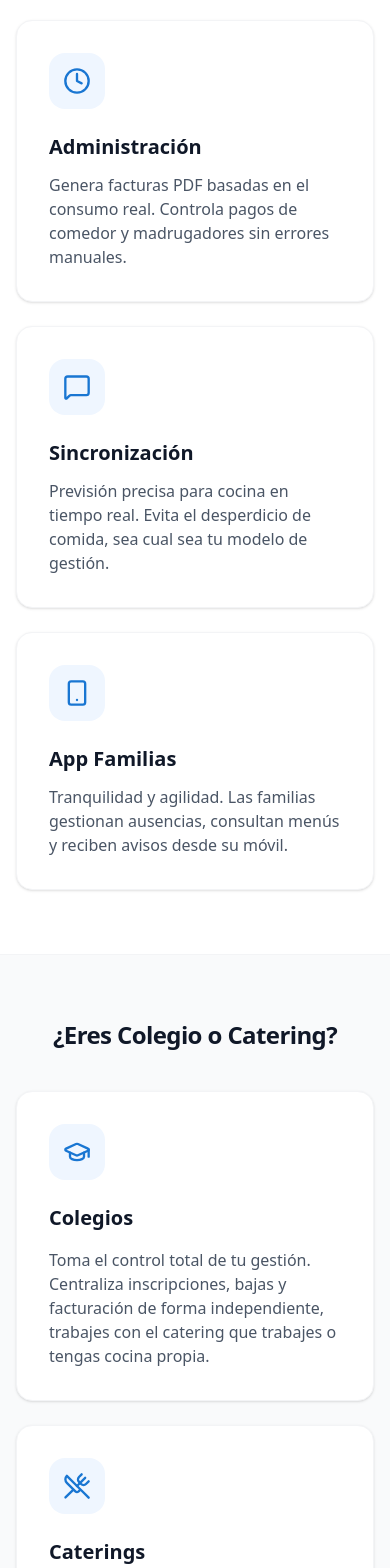
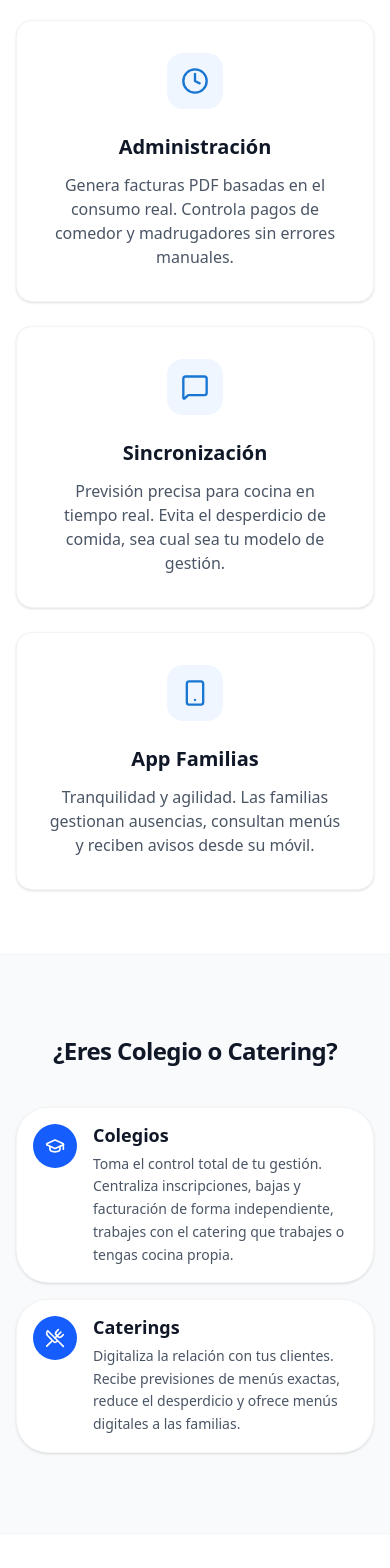
Before and after one commit to andreacb1995/kuvu-landing-page, a React (Vite) app: page / in a window 390 px wide. Shown: the part 1400-2968 px from the top of the page. Built offline with nearby package versions, Linux system fonts and the light colour scheme; no server answers.

Commit message:
mejora responsive y secciones

```diff
--- a/src/Landing.tsx
+++ b/src/Landing.tsx
@@ -303,33 +303,33 @@ export default function Landing() {
           </div>
 
           <div className="grid grid-cols-1 lg:grid-cols-3 gap-6 md:gap-10 lg:gap-12">
-            <div className="bg-white p-8 rounded-2xl shadow-sm border border-gray-100 hover:shadow-md transition-shadow">
-              <div className="w-14 h-14 bg-blue-50 rounded-2xl flex items-center justify-center mb-6">
-                <Clock className="w-7 h-7 text-[#1976d2]" />
+            <div className="rounded-2xl border border-gray-100 bg-white p-8 text-center shadow-sm transition-shadow hover:shadow-md md:text-left">
+              <div className="mx-auto mb-6 flex h-14 w-14 items-center justify-center rounded-2xl bg-blue-50 md:mx-0">
+                <Clock className="h-7 w-7 text-[#1976d2]" />
               </div>
-              <h3 className="text-xl font-bold text-gray-900 mb-3">Administración</h3>
+              <h3 className="mb-3 text-xl font-bold text-gray-900">Administración</h3>
               <p className="text-gray-600 leading-normal md:leading-relaxed">
                 Genera facturas PDF basadas en el consumo real. Controla pagos de comedor y madrugadores sin errores
                 manuales.
               </p>
             </div>
 
-            <div className="bg-white p-8 rounded-2xl shadow-sm border border-gray-100 hover:shadow-md transition-shadow">
-              <div className="w-14 h-14 bg-blue-50 rounded-2xl flex items-center justify-center mb-6">
-                <MessageSquare className="w-7 h-7 text-[#1976d2]" />
+            <div className="rounded-2xl border border-gray-100 bg-white p-8 text-center shadow-sm transition-shadow hover:shadow-md md:text-left">
+              <div className="mx-auto mb-6 flex h-14 w-14 items-center justify-center rounded-2xl bg-blue-50 md:mx-0">
+                <MessageSquare className="h-7 w-7 text-[#1976d2]" />
               </div>
-              <h3 className="text-xl font-bold text-gray-900 mb-3">Sincronización</h3>
+              <h3 className="mb-3 text-xl font-bold text-gray-900">Sincronización</h3>
               <p className="text-gray-600 leading-normal md:leading-relaxed">
                 Previsión precisa para cocina en tiempo real. Evita el desperdicio de comida, sea cual sea tu modelo de
                 gestión.
               </p>
             </div>
 
-            <div className="bg-white p-8 rounded-2xl shadow-sm border border-gray-100 hover:shadow-md transition-shadow">
-              <div className="w-14 h-14 bg-blue-50 rounded-2xl flex items-center justify-center mb-6">
-                <Smartphone className="w-7 h-7 text-[#1976d2]" />
+            <div className="rounded-2xl border border-gray-100 bg-white p-8 text-center shadow-sm transition-shadow hover:shadow-md md:text-left">
+              <div className="mx-auto mb-6 flex h-14 w-14 items-center justify-center rounded-2xl bg-blue-50 md:mx-0">
+                <Smartphone className="h-7 w-7 text-[#1976d2]" />
               </div>
-              <h3 className="text-xl font-bold text-gray-900 mb-3">App Familias</h3>
+              <h3 className="mb-3 text-xl font-bold text-gray-900">App Familias</h3>
               <p className="text-gray-600 leading-normal md:leading-relaxed">
                 Tranquilidad y agilidad. Las familias gestionan ausencias, consultan menús y reciben avisos desde su móvil.
               </p>
@@ -338,39 +338,49 @@ export default function Landing() {
         </div>
       </section>
 
-      {/* Diferenciación: colegio vs catering */}
-      <section className="py-16 md:py-24 bg-gray-50 border-t border-gray-100">
-        <div className="max-w-7xl mx-auto px-4 sm:px-6 lg:px-8">
-          <h2 className="text-2xl sm:text-3xl md:text-4xl font-bold text-gray-900 text-center mb-10 md:mb-12 tracking-tight">
+      {/* Diferenciación: colegio vs catering — cápsulas horizontales, distintas del grid de 3 columnas */}
+      <section className="border-t border-gray-100 bg-gray-50 py-20">
+        <div className="mx-auto max-w-7xl px-4 sm:px-6 lg:px-8">
+          <h2 className="mb-10 text-center text-2xl font-bold tracking-tight text-gray-900 sm:text-3xl md:mb-12 md:text-4xl">
             ¿Eres Colegio o Catering?
           </h2>
-          <div className="grid grid-cols-1 md:grid-cols-2 gap-6 md:gap-10 max-w-5xl mx-auto">
-            <div className="bg-white p-8 md:p-10 rounded-2xl shadow-sm border border-gray-100 hover:shadow-md transition-shadow">
-              <div className="w-14 h-14 bg-blue-50 rounded-2xl flex items-center justify-center mb-6">
-                <GraduationCap className="w-7 h-7 text-[#1976d2]" />
+          <div className="mx-auto grid max-w-5xl grid-cols-1 gap-4 md:max-w-6xl md:grid-cols-2 md:gap-8 lg:gap-10">
+            <article className="flex flex-row items-start gap-4 rounded-[2rem] border border-gray-100/90 bg-white p-4 shadow-sm transition-shadow hover:shadow-md sm:gap-5 sm:p-5 md:gap-6 md:p-6">
+              <div
+                className="flex h-11 w-11 shrink-0 items-center justify-center rounded-full bg-blue-600 sm:h-12 sm:w-12"
+                aria-hidden
+              >
+                <GraduationCap className="h-5 w-5 text-white sm:h-6 sm:w-6" />
               </div>
-              <h3 className="text-xl font-bold text-gray-900 mb-4">Colegios</h3>
-              <p className="text-gray-600 leading-normal md:leading-relaxed">
+              <div className="min-w-0 flex-1 text-left">
+                <h3 className="mb-1.5 text-lg font-bold leading-tight text-gray-900 sm:mb-2 sm:text-xl">Colegios</h3>
+                <p className="text-sm leading-relaxed text-gray-600 sm:text-[15px] md:text-base md:leading-relaxed">
                   Toma el control total de tu gestión. Centraliza inscripciones, bajas y facturación de forma
                   independiente, trabajes con el catering que trabajes o tengas cocina propia.
                 </p>
               </div>
-            <div className="bg-white p-8 md:p-10 rounded-2xl shadow-sm border border-gray-100 hover:shadow-md transition-shadow">
-              <div className="w-14 h-14 bg-blue-50 rounded-2xl flex items-center justify-center mb-6">
-                <UtensilsCrossed className="w-7 h-7 text-[#1976d2]" />
+            </article>
+            <article className="flex flex-row items-start gap-4 rounded-[2rem] border border-gray-100/90 bg-white p-4 shadow-sm transition-shadow hover:shadow-md sm:gap-5 sm:p-5 md:gap-6 md:p-6">
+              <div
+                className="flex h-11 w-11 shrink-0 items-center justify-center rounded-full bg-blue-600 sm:h-12 sm:w-12"
+                aria-hidden
+              >
+                <UtensilsCrossed className="h-5 w-5 text-white sm:h-6 sm:w-6" />
               </div>
-              <h3 className="text-xl font-bold text-gray-900 mb-4">Caterings</h3>
-              <p className="text-gray-600 leading-normal md:leading-relaxed">
+              <div className="min-w-0 flex-1 text-left">
+                <h3 className="mb-1.5 text-lg font-bold leading-tight text-gray-900 sm:mb-2 sm:text-xl">Caterings</h3>
+                <p className="text-sm leading-relaxed text-gray-600 sm:text-[15px] md:text-base md:leading-relaxed">
                   Digitaliza la relación con tus clientes. Recibe previsiones de menús exactas, reduce el desperdicio y
                   ofrece menús digitales a las familias.
                 </p>
               </div>
+            </article>
           </div>
         </div>
       </section>
 
       {/* 1. Por qué confiar en Kuvu — generador de confianza */}
-      <section className="border-t border-gray-100 bg-gray-50 py-16 md:py-24" aria-labelledby="confianza-heading">
+      <section className="border-t border-gray-100 bg-white py-16 md:py-24" aria-labelledby="confianza-heading">
         <div className="mx-auto max-w-7xl px-4 sm:px-6 lg:px-8">
           <h2
             id="confianza-heading"
@@ -379,8 +389,8 @@ export default function Landing() {
             Por qué confiar en Kuvu
           </h2>
           <div className="grid grid-cols-1 items-stretch gap-6 md:grid-cols-3 md:gap-10 lg:gap-12">
-            <article className="flex h-full min-h-0 max-sm:items-center max-sm:text-center flex-col rounded-2xl border border-gray-100 bg-white p-8 shadow-sm transition-shadow hover:shadow-md md:items-stretch md:text-left">
-              <div className="mb-6 flex h-14 w-14 max-sm:mx-auto shrink-0 items-center justify-center rounded-2xl bg-blue-50">
+            <article className="flex h-full min-h-0 flex-col items-center rounded-2xl border border-gray-100 bg-white p-8 text-center shadow-sm transition-shadow hover:shadow-md md:items-stretch md:text-left">
+              <div className="mb-6 flex h-14 w-14 shrink-0 items-center justify-center rounded-full bg-blue-50 mx-auto md:mx-0">
                 <Sparkles className="h-[2.1rem] w-[2.1rem] shrink-0 text-[#1976d2]" aria-hidden />
               </div>
               <h3 className="mb-3 text-xl font-bold text-gray-900">Migración sin esfuerzo</h3>
@@ -389,8 +399,8 @@ export default function Landing() {
                 para que empieces a trabajar sin complicaciones.
               </p>
             </article>
-            <article className="flex h-full min-h-0 max-sm:items-center max-sm:text-center flex-col rounded-2xl border border-gray-100 bg-white p-8 shadow-sm transition-shadow hover:shadow-md md:items-stretch md:text-left">
-              <div className="mb-6 flex h-14 w-14 max-sm:mx-auto shrink-0 items-center justify-center rounded-2xl bg-blue-50">
+            <article className="flex h-full min-h-0 flex-col items-center rounded-2xl border border-gray-100 bg-white p-8 text-center shadow-sm transition-shadow hover:shadow-md md:items-stretch md:text-left">
+              <div className="mb-6 flex h-14 w-14 shrink-0 items-center justify-center rounded-full bg-blue-50 mx-auto md:mx-0">
                 <MessageSquare className="h-[2.1rem] w-[2.1rem] shrink-0 text-[#1976d2]" aria-hidden />
               </div>
               <h3 className="mb-3 text-xl font-bold text-gray-900">Soporte Humano Directo</h3>
@@ -399,8 +409,8 @@ export default function Landing() {
                 resolver cualquier duda al instante.
               </p>
             </article>
-            <article className="flex h-full min-h-0 max-sm:items-center max-sm:text-center flex-col rounded-2xl border border-gray-100 bg-white p-8 shadow-sm transition-shadow hover:shadow-md md:items-stretch md:text-left">
-              <div className="mb-6 flex h-14 w-14 max-sm:mx-auto shrink-0 items-center justify-center rounded-2xl bg-blue-50">
+            <article className="flex h-full min-h-0 flex-col items-center rounded-2xl border border-gray-100 bg-white p-8 text-center shadow-sm transition-shadow hover:shadow-md md:items-stretch md:text-left">
+              <div className="mb-6 flex h-14 w-14 shrink-0 items-center justify-center rounded-full bg-blue-50 mx-auto md:mx-0">
                 <ShieldCheck className="h-[2.1rem] w-[2.1rem] shrink-0 text-[#1976d2]" aria-hidden />
               </div>
               <h3 className="mb-3 text-xl font-bold text-gray-900">Control y Seguridad Total</h3>
```
Lines whose indentation alone changed are shown as unchanged.
